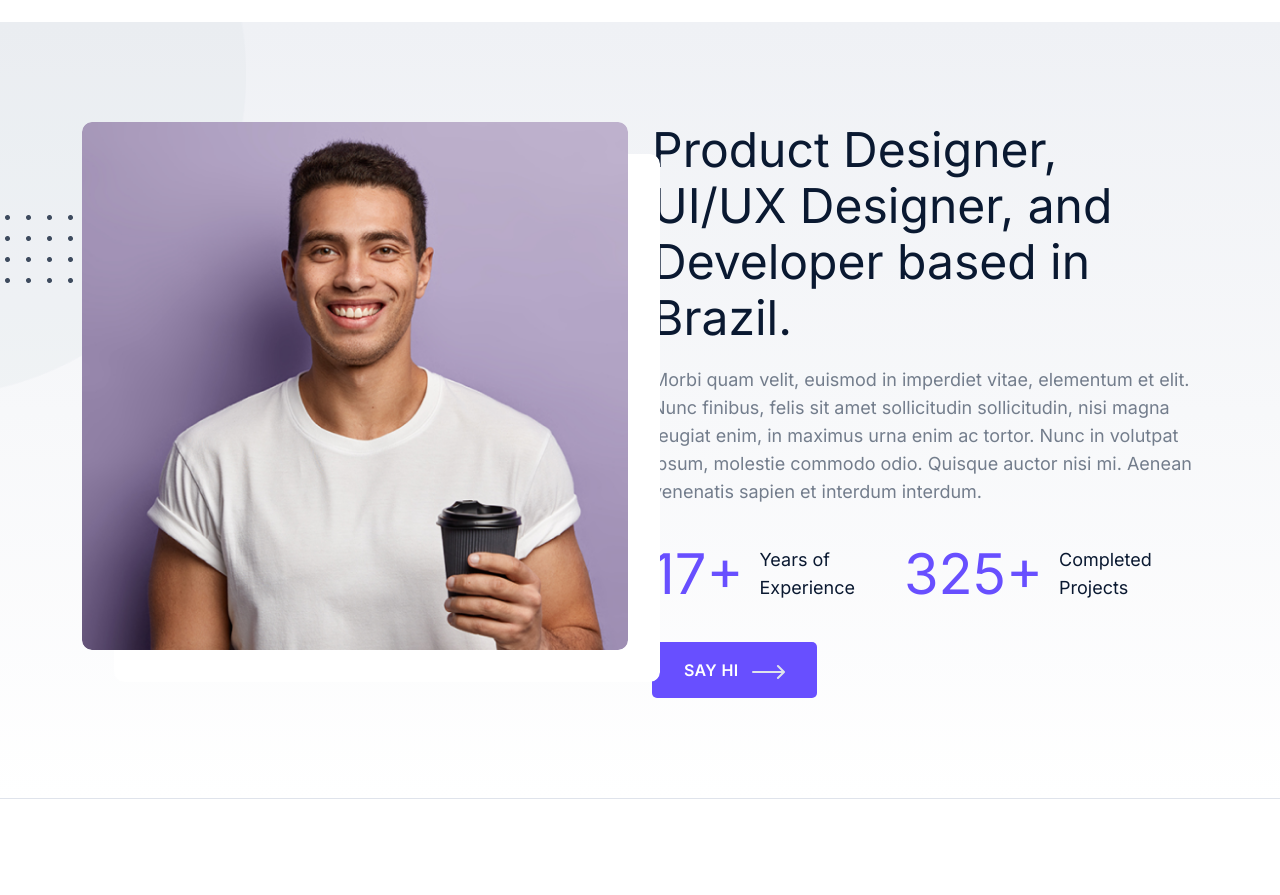
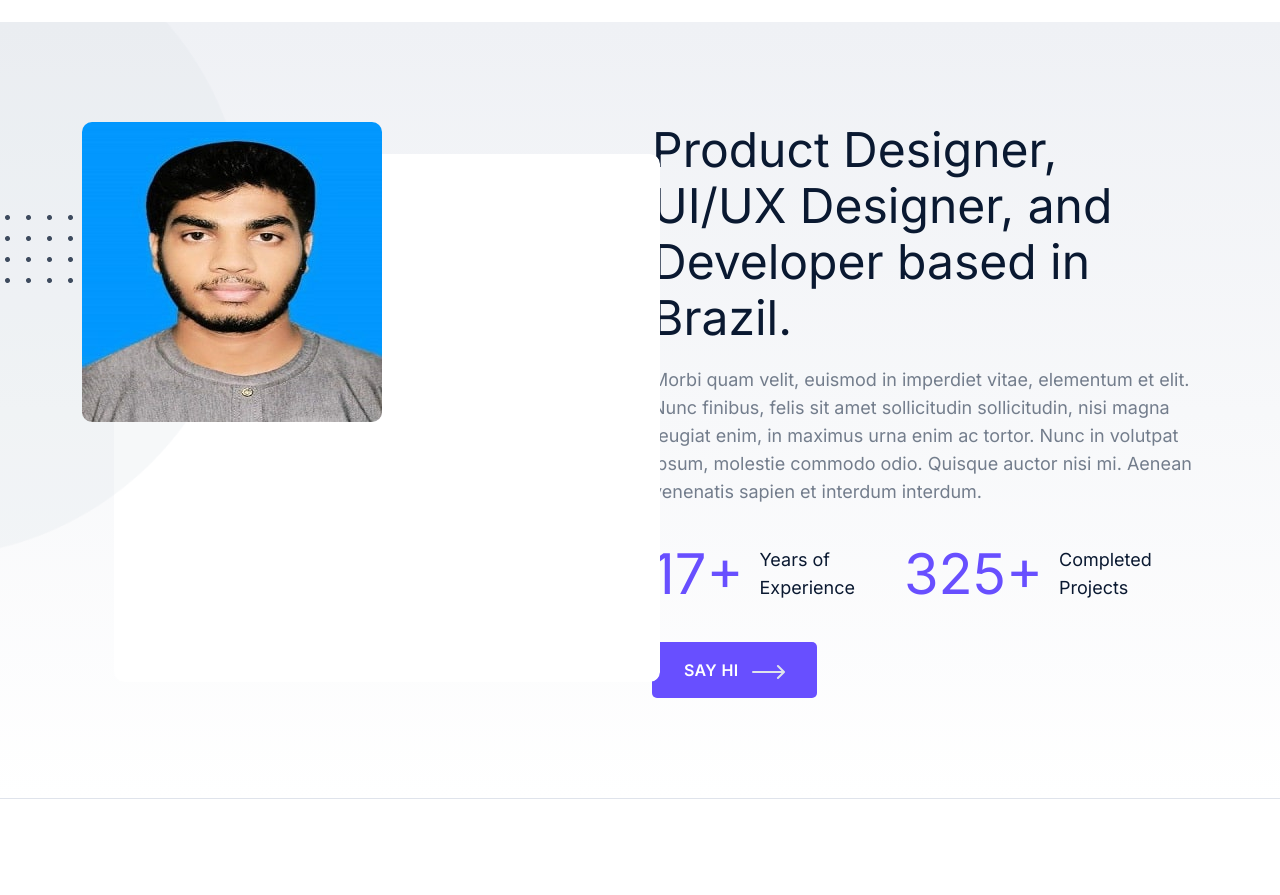
Before and after one commit to sukantadevnath/profile, a website built with webpack: page index.html in a window 1280 px wide. Shown: the part 1000-1895 px from the top of the page. Built offline with nearby package versions, Linux system fonts and the light colour scheme.

Commit message:
sukanta image

```diff
--- a/index.html
+++ b/index.html
@@ -112,7 +112,7 @@
               <div class="row">
                   <div class="col-lg-6 col-sm-12">
                     <div class="about-content-left">
-                        <img class="about-img" src="https://sukantadevnath.github.io/profile/dist/images/about.png" alt="about-img">
+                        <img class="about-img" src="https://sukantadevnath.github.io/profile/dist/images/sukanta.jpg" alt="about-img">
                         <img class="about-white-shadow" src="https://sukantadevnath.github.io/profile/dist/images/about-white-shadow.png" alt="shadow">
                         <img class="about-black-dot" src="https://sukantadevnath.github.io/profile/dist/images/black-dot.png" alt="dot-shape">
                         <img class="lg-round-shape" src="https://sukantadevnath.github.io/profile/dist/images/lg-round-shape.png" alt="shape">
```
Also changed, not shown: dist/images/sukanta.jpg (added).
